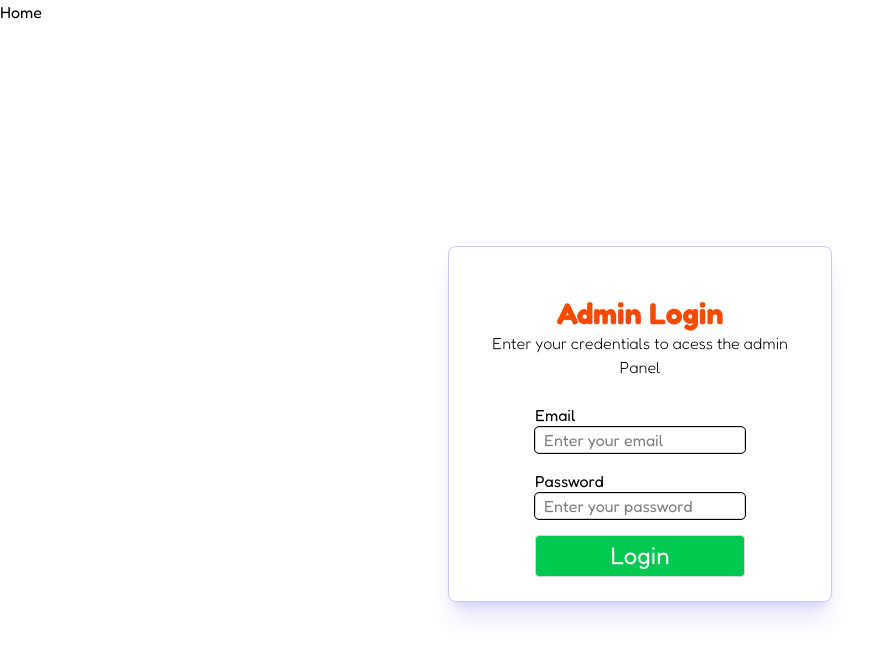
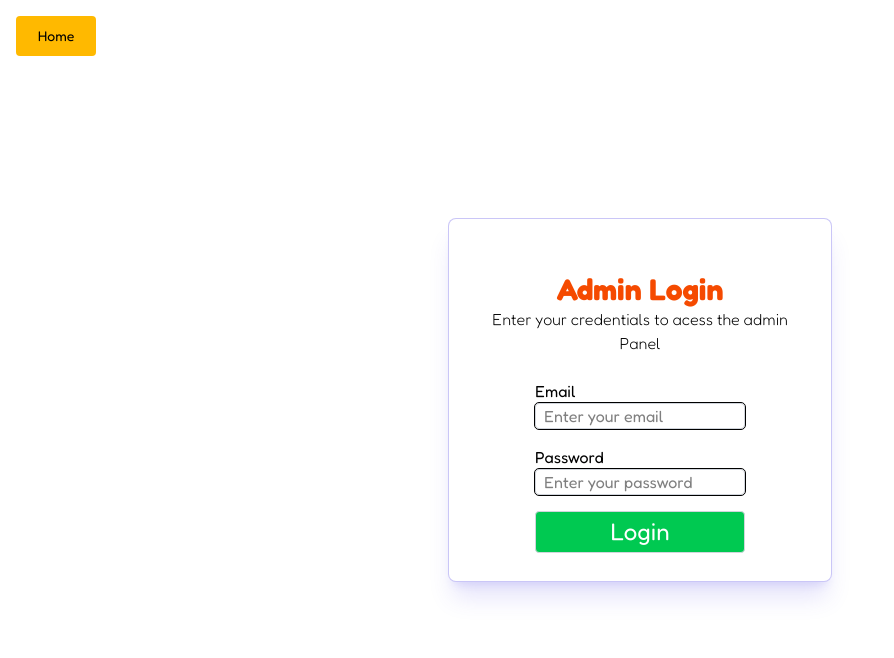
Before and after one commit to RabindraMishra-AIDS/AI-Blog-App, a React (Vite) app in the folder client/: page /admin in a window 1280 px wide. Shown: the top 658 px of the page, without its empty margins (0-894 px from the left). Built offline with nearby package versions, Linux system fonts and the light colour scheme; no server answers.

Commit message:
Added home Button

```diff
--- a/client/src/components/admin/Login.jsx
+++ b/client/src/components/admin/Login.jsx
@@ -4,21 +4,24 @@ import { useNavigate } from 'react-router-dom';
 const Login = () => {
 
     const navigate = useNavigate();
-const handleSubmit = async(e)=>{
-e.preventDefault;
+    const handleSubmit = async (e) => {
+        e.preventDefault();
     }
 
     //Convert Input Fields into Controlled Input Fields.
-const [email,setEmail]=useState('');
-const [password,setPassword]=useState('');
+    const [email, setEmail] = useState('');
+    const [password, setPassword] = useState('');
 
 
     return (
         <>
-    <button onClick={navigate('/')}> Home</button>
-    <div className='flex items-center justify-center h-screen'>
 
-<div className='w-full max-w-sm p-6 maz-md:m-6 border border-primary/30 shadow-xl shadow-primary/15 rounded-lg'>
+            <div className='flex justify-center items-center h-screen'>
+                <button onClick={() => navigate('/')} className='absolute top-4 left-4 w-20 h-10 rounded bg-amber-400 cursor-pointer text-sm'>
+                    Home
+                </button>
+
+                <div className='  w-full max-w-sm p-7 border border-primary/30 shadow-xl shadow-primary/15 rounded-lg bg-white ' >
 
 
                     <div className='flex flex-col items-center justify-center'>
@@ -31,10 +34,10 @@ const [password,setPassword]=useState('');
                         <form onSubmit={handleSubmit} className='sm:max-w-md'>
                             <div className='flex flex-col'>
                                 <label className=''>Email</label>
-    <input type="email" className='outline none border border-gray-300  rounded px-2 mb-4 ' required placeholder='Enter your email'  onChange={e=>setEmail(e.target.value)} value={email}/>
+                                <input type="email" className='outline none border border-gray-300  rounded px-2 mb-4 ' required placeholder='Enter your email' onChange={e => setEmail(e.target.value)} value={email} />
 
                                 <label className=''>Password</label>
-    <input type="password" className='outline none border border-gray-300  rounded px-2 mb-4 ' required placeholder='Enter your password'onChange={e=>setPassword(e.target.value)} value={password} />
+                                <input type="password" className='outline none border border-gray-300  rounded px-2 mb-4 ' required placeholder='Enter your password' onChange={e => setPassword(e.target.value)} value={password} />
 
                             </div>
 
```
Lines whose indentation alone changed are shown as unchanged.
